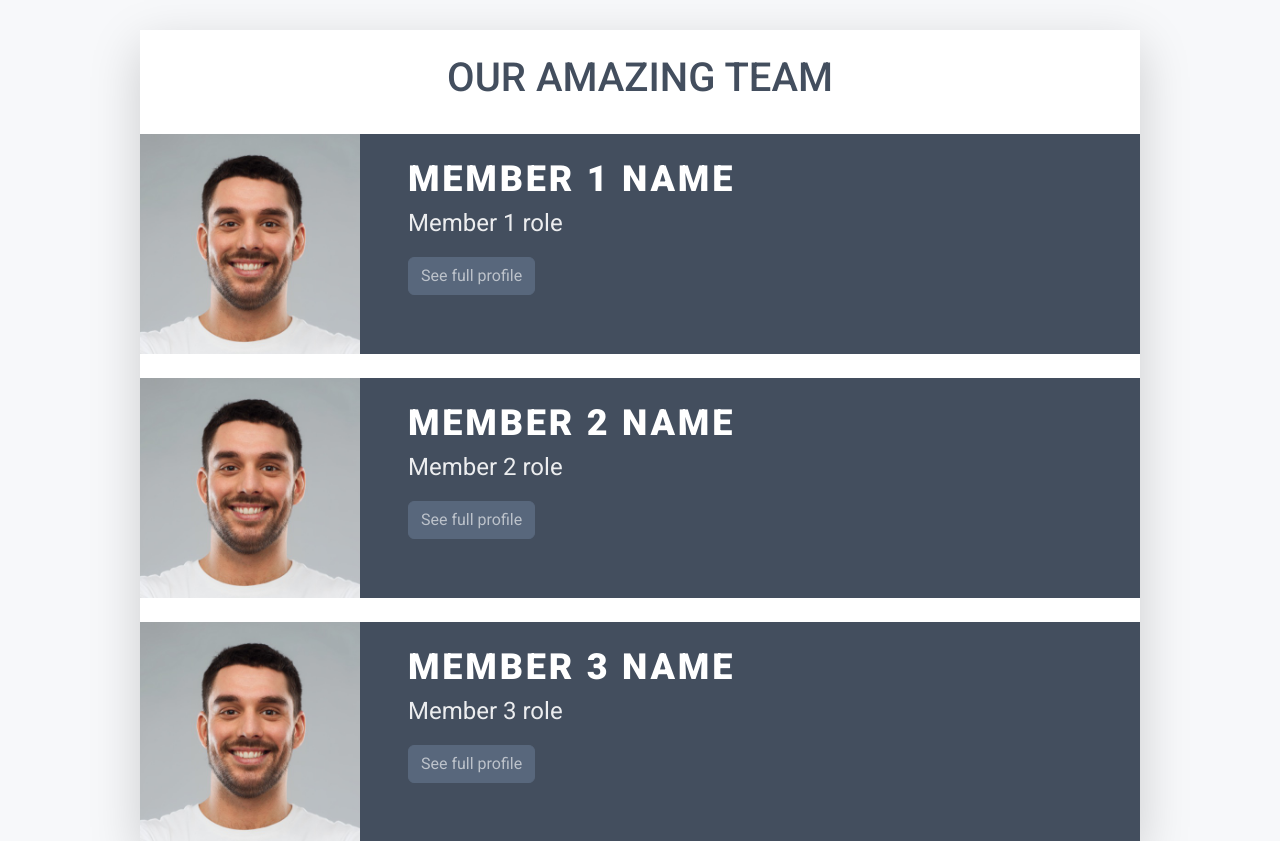
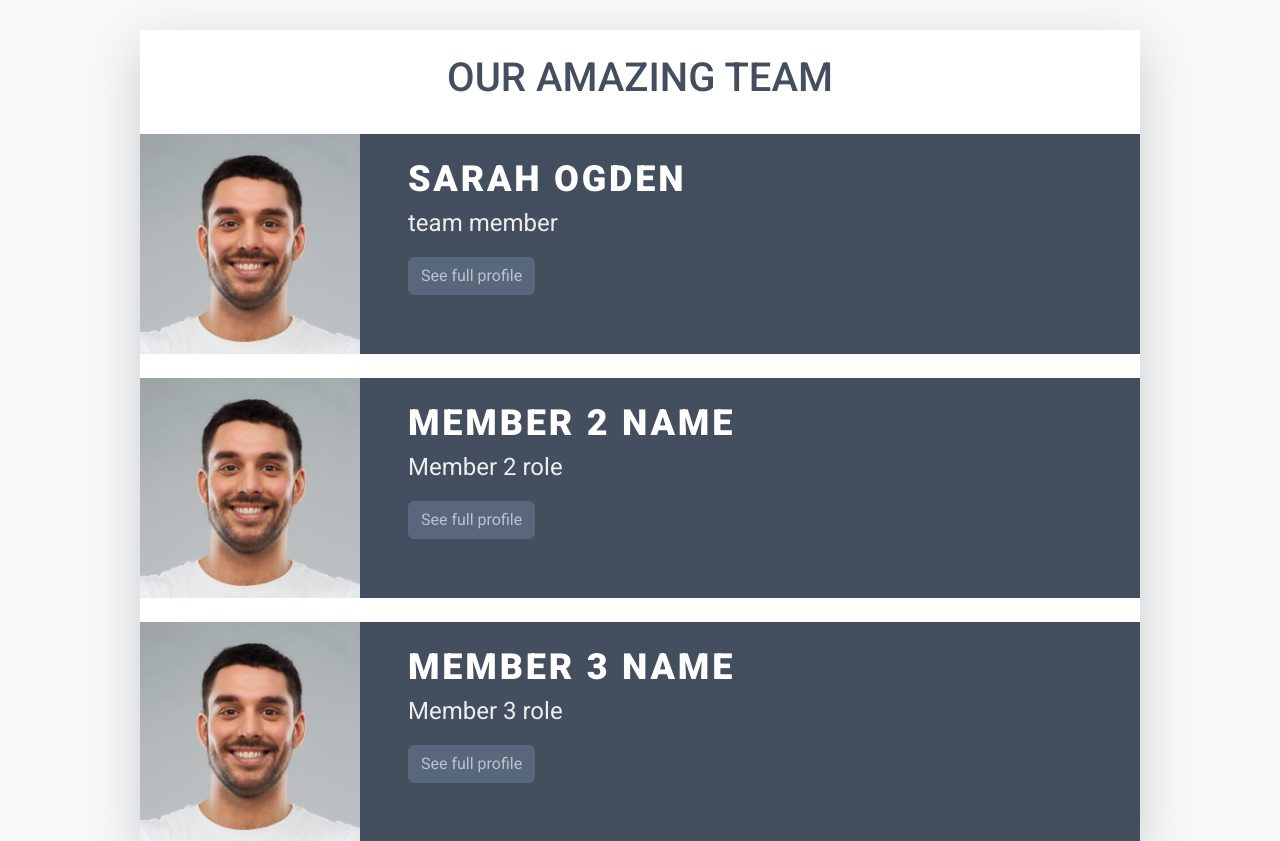
Before and after one commit to sarahogden2017/ASE230_02, a PHP site: page / in a window 1280 px wide. Shown: the top 841 px of the page. Run offline with PHP 8.4, Linux system fonts and the light colour scheme; some libraries are stand-ins or nearby versions.

Commit message:
added myself to for loop

```diff
--- a/02/index.php
+++ b/02/index.php
@@ -1,5 +1,11 @@
 <?php
 // INSERT DATA HERE.
+$team=[
+    [
+        'name'=>'Sarah Ogden',
+        'role'=>'team member',
+    ],
+]
 
 ?>
 <!DOCTYPE html>
@@ -32,6 +38,7 @@
 	    <div class="resume-wrapper-inner mx-auto text-start bg-white shadow-lg">
 			<h1 class="py-4 text-center">OUR AMAZING TEAM</h1>
 		    <header class="resume-header pt-4 pt-md-0">
+            <?php for($i=0;$i<count($team);$i++) { ?>
 			    <div class="row">
 				    <div class="col-block col-md-auto resume-picture-holder text-center text-md-start">
 				        <img class="picture" src="assets/images/profile.jpg" alt="">
@@ -39,8 +46,8 @@
 				    <div class="col">
 					    <div class="row p-4 justify-content-center justify-content-md-between">
 						    <div class="primary-info col-auto">
-							    <h1 class="name mt-0 mb-1 text-white text-uppercase text-uppercase">Member 1 name</h1>
-							    <div class="title mb-3">Member 1 role</div>
+							    <h1 class="name mt-0 mb-1 text-white text-uppercase text-uppercase"><?= $team[$i]['name'] ?></h1>
+							    <div class="title mb-3"><?= $team[$i]['role'] ?></div>
 								<a href="#<?php /*LINK_TO_MEMBER_1_PAGE*/ ?>" class="btn btn-secondary">See full profile</a>
 						    </div><!--//primary-info-->
 						    <div class="secondary-info col-auto mt-2">
@@ -49,6 +56,7 @@
 
 				    </div><!--//col-->
 			    </div><!--//row-->
+            <?php } ?>
 		    </header>
 
 		    <header class="resume-header mt-4 pt-4 pt-md-0">
```
